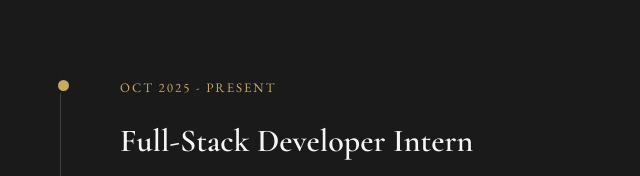
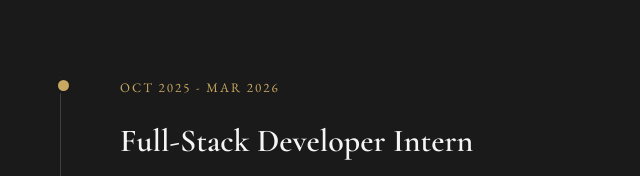
Before and after one commit to mohamednoushad2006/My_Portfolio, a plain HTML site: page index.html in a window 1280 px wide. Shown: the part 4628-4804 px from the top of the page, 0-640 px from the left. Drawn offline with nearby package versions, Linux system fonts and the light colour scheme; some packages are replaced by stand-ins of ours; a script that the page names is missing.

Commit message:
Fix bugs and update readme

```diff
--- a/index.html
+++ b/index.html
@@ -1386,7 +1386,7 @@
             </div>
             <div class="timeline">
                 <div class="timeline-item">
-                    <div class="timeline-period">OCT 2025 - PRESENT</div>
+                    <div class="timeline-period">OCT 2025 - MAR 2026</div>
                     <h3>Full-Stack Developer Intern</h3>
                     <div class="timeline-company">ONYX Software, Strategic Security Company · Kuwait · <a href="https://onyxgym.onyxsystems.net/" target="_blank" style="color: var(--accent-gold); text-decoration: none; border-bottom: 1px solid var(--accent-gold);">onyxgym.onyxsystems.net</a></div>
                     <p class="timeline-description">
```
